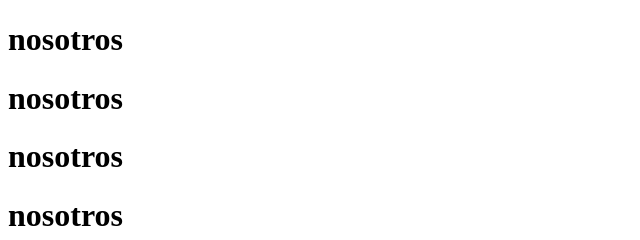
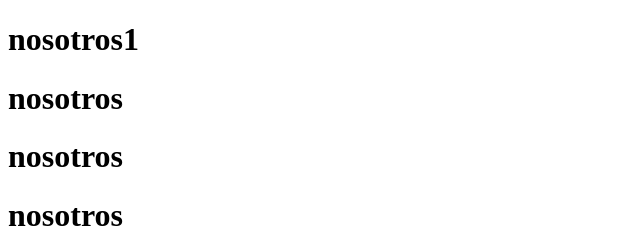
Before and after one commit to brianpr/arquitecto, a plain HTML site: page nosotros.html in a window 1280 px wide. Shown: the top 240 px of the page, 0-640 px from the left. Drawn offline with Linux system fonts and the light colour scheme.

Commit message:
nosotros 1

```diff
--- a/nosotros.html
+++ b/nosotros.html
@@ -6,7 +6,7 @@
   <title>Document</title>
 </head>
 <body>
-  <h1>nosotros</h1>
+  <h1>nosotros1</h1>
   <h1>nosotros</h1>
   <h1>nosotros</h1>
   <h1>nosotros</h1>
```
